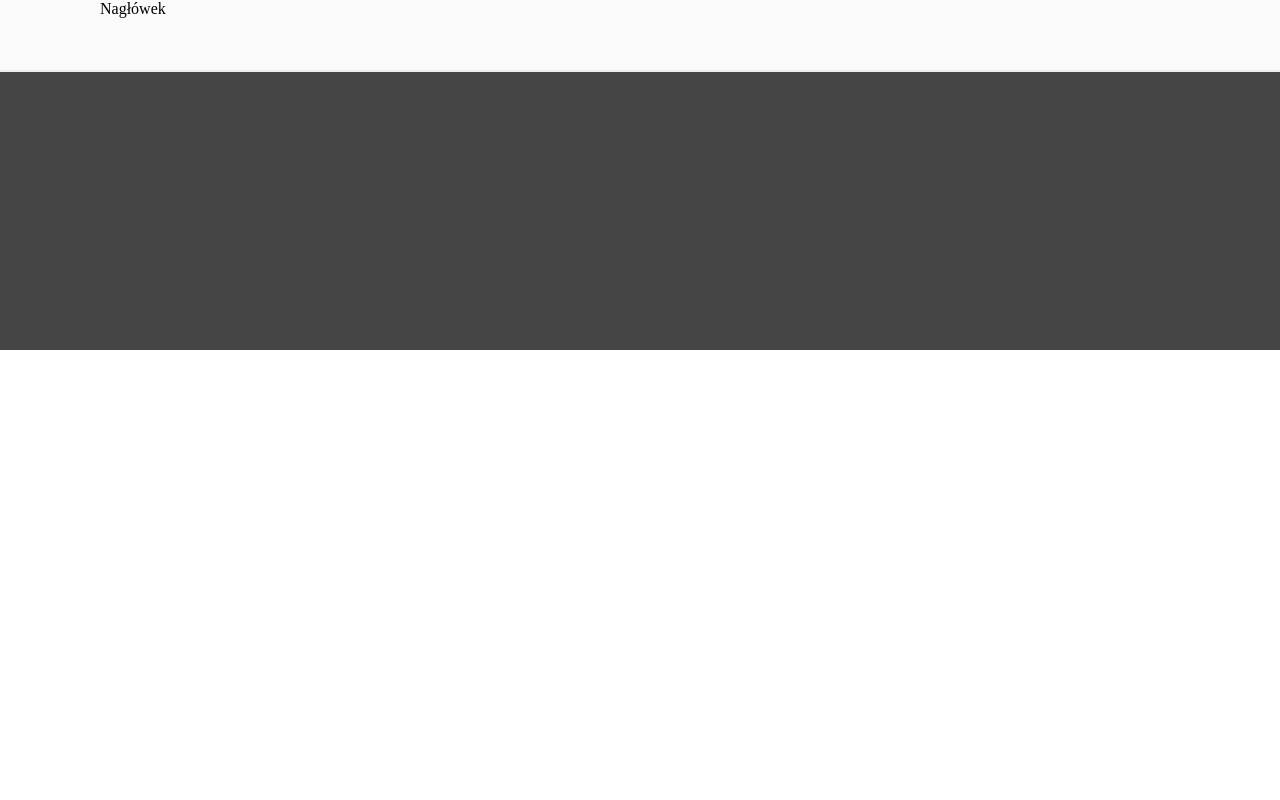
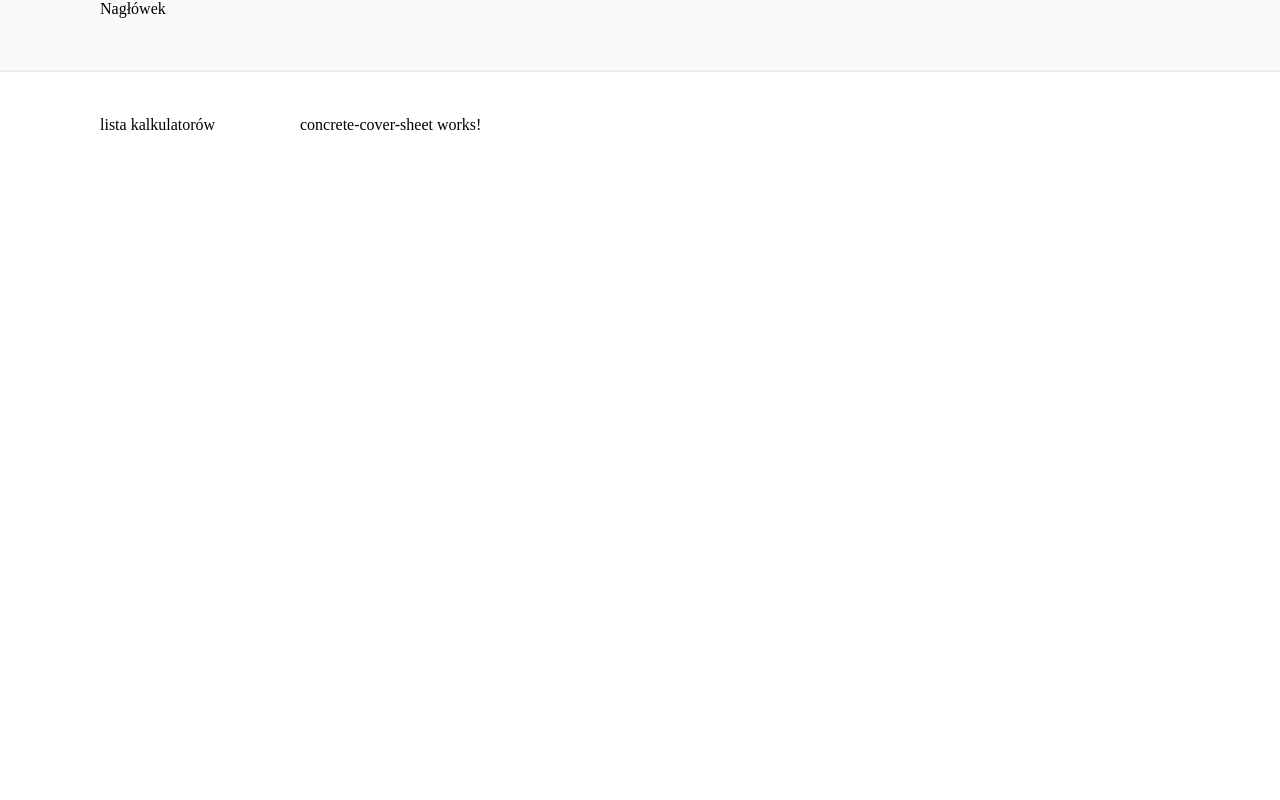
Before and after one commit to matjanko/kalkulatory-budowlane, an Angular app: page /otulina-w-betonie in a window 1280 px wide. Before the commit this address led to /. Shown: the top 800 px of the page. Built offline with nearby package versions, Linux system fonts and the light colour scheme.

Commit message:
Added sheets structure

```diff
--- a/src/app/pages/main/main.component.html
+++ b/src/app/pages/main/main.component.html
@@ -1,3 +1,6 @@
 <main>
-  <div>main</div>
+  <div class="sheet-list-container">lista kalkulatorów</div>
+  <div class="sheet-container">
+    <router-outlet></router-outlet>
+  </div>
 </main>
--- a/src/app/pages/main/main.component.less
+++ b/src/app/pages/main/main.component.less
@@ -3,13 +3,17 @@
 main {
   padding-top: 100px;
   min-height: 1200px;
-
+  padding-left: 100px;
+  padding-right: 100px;
+  max-width: @MaxWidth;
+  margin-left: auto;
+  margin-right: auto;
 
   > div {
-    max-width: @MaxWidth;
-    margin-left: auto;
-    margin-right: auto;
-    padding-left: 100px;
-    padding-right: 100px;
+    display: inline-block;
+
+    &.sheet-list-container {
+      min-width: 200px;
+    }
   }
 }
--- a/src/app/pages/main/main.module.ts
+++ b/src/app/pages/main/main.module.ts
@@ -1,13 +1,17 @@
 import { NgModule } from '@angular/core';
 import { CommonModule } from '@angular/common';
 import { MainComponent } from './main.component';
+import { SheetsModule } from './sheets/sheets.module';
+import {RouterModule} from '@angular/router';
 
 
 
 @NgModule({
   declarations: [MainComponent],
   imports: [
-    CommonModule
+    CommonModule,
+    SheetsModule,
+    RouterModule
   ]
 })
 export class MainModule { }
--- /dev/null
+++ b/src/app/pages/main/sheets/concrete-cover-sheet/concrete-cover-sheet.component.html
@@ -0,0 +1 @@
+<p>concrete-cover-sheet works!</p>
--- /dev/null
+++ b/src/app/pages/main/sheets/concrete-cover-sheet/concrete-cover-sheet.component.ts
@@ -0,0 +1,15 @@
+import { Component, OnInit } from '@angular/core';
+
+@Component({
+  selector: 'app-concrete-cover-sheet',
+  templateUrl: './concrete-cover-sheet.component.html',
+  styleUrls: ['./concrete-cover-sheet.component.less']
+})
+export class ConcreteCoverSheetComponent implements OnInit {
+
+  constructor() { }
+
+  ngOnInit(): void {
+  }
+
+}
--- /dev/null
+++ b/src/app/pages/main/sheets/snow-load-sheet/snow-load-sheet.component.html
@@ -0,0 +1 @@
+<p>snow-load-sheet works!</p>
--- /dev/null
+++ b/src/app/pages/main/sheets/snow-load-sheet/snow-load-sheet.component.ts
@@ -0,0 +1,15 @@
+import { Component, OnInit } from '@angular/core';
+
+@Component({
+  selector: 'app-snow-load-sheet',
+  templateUrl: './snow-load-sheet.component.html',
+  styleUrls: ['./snow-load-sheet.component.less']
+})
+export class SnowLoadSheetComponent implements OnInit {
+
+  constructor() { }
+
+  ngOnInit(): void {
+  }
+
+}
--- a/src/styles.less
+++ b/src/styles.less
@@ -3,5 +3,5 @@
 
 html,
 body {
-  margin: 0px;
+  margin: 0;
 }
```
Also changed, not shown: src/app/app-routing.module.ts (+12 -0 lines), src/app/pages/main/sheets/sheets.module.ts (added, +17 -0 lines), src/app/pages/main/sheets/concrete-cover-sheet/concrete-cover-sheet.component.less (added), src/app/pages/main/sheets/snow-load-sheet/snow-load-sheet.component.less (added), 2 other files (tests, documents, lock files or other folders).
